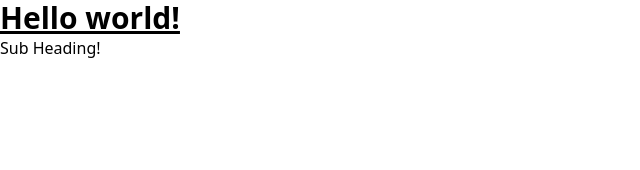
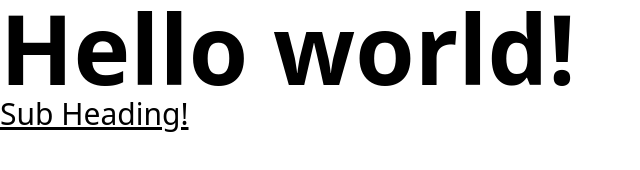
Before and after one commit to mobarakali/Ramadan-Challenge-2026, a website: page tailwind-css/portfolio/index.html in a window 1280 px wide. Shown: the whole page, without its empty margins (0-640 px from the left). Drawn offline with Linux system fonts and the light colour scheme.

Commit message:
Updating README and added images

```diff
--- a/tailwind-css/portfolio/index.html
+++ b/tailwind-css/portfolio/index.html
@@ -6,7 +6,7 @@
     <link href="./assets/css/output.css" rel="stylesheet" />
   </head>
   <body>
-    <h1 class="text-3xl font-bold underline">Hello world!</h1>
-    <h2>Sub Heading!</h2>
+    <h1 class="text-8xl font-bold">Hello world!</h1>
+    <h2 class="text-3xl underline">Sub Heading!</h2>
   </body>
 </html>
--- a/tailwind-css/portfolio/package.json
+++ b/tailwind-css/portfolio/package.json
@@ -4,7 +4,8 @@
   "main": "index.js",
   "devDependencies": {},
   "scripts": {
-    "test": "echo \"Error: no test specified\" && exit 1"
+    "test": "echo \"Error: no test specified\" && exit 1",
+    "dev": "npx @tailwindcss/cli -i ./assets/css/input.css -o ./assets/css/output.css --watch"
   },
   "keywords": [],
   "author": "",
```
Also changed, not shown: README.md, tailwind-css/portfolio/assets/css/output.css, tailwind-css/portfolio/assets/images/Background.png (added), tailwind-css/portfolio/assets/images/Image.png (added), tailwind-css/portfolio/assets/images/Landing-Page.png (added), tailwind-css/portfolio/assets/images/Logo.png (added).
